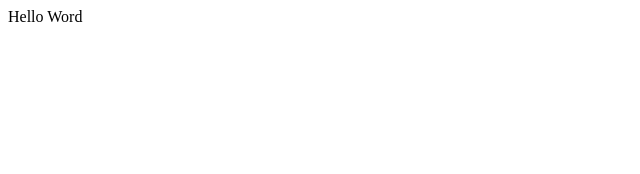
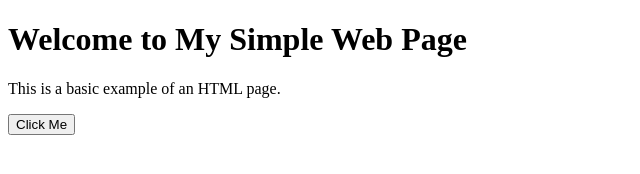
Before and after one commit to Ankit9557/Github-Demo1, a plain HTML site: page index.html in a window 1280 px wide. Shown: the whole page, without its empty margins (0-640 px from the left). Drawn offline with Linux system fonts and the light colour scheme.

```diff
--- a/index.html
+++ b/index.html
@@ -1 +1,14 @@
-<p> Hello Word</p>
+<!DOCTYPE html>
+<html>
+<head>
+  <title>Brazen Group</title>
+</head>
+<body>
+
+  <h1>Welcome to My Simple Web Page</h1>
+  <p>This is a basic example of an HTML page.</p>
+
+  <button onclick="alert('You clicked the button!')">Click Me</button>
+
+</body>
+</html>
```
Also changed, not shown: 1 other file.
